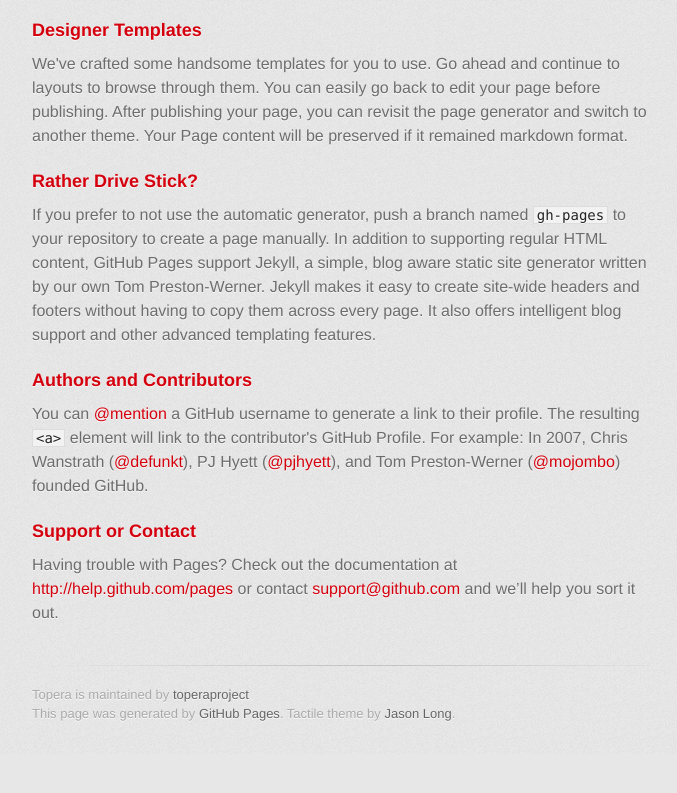
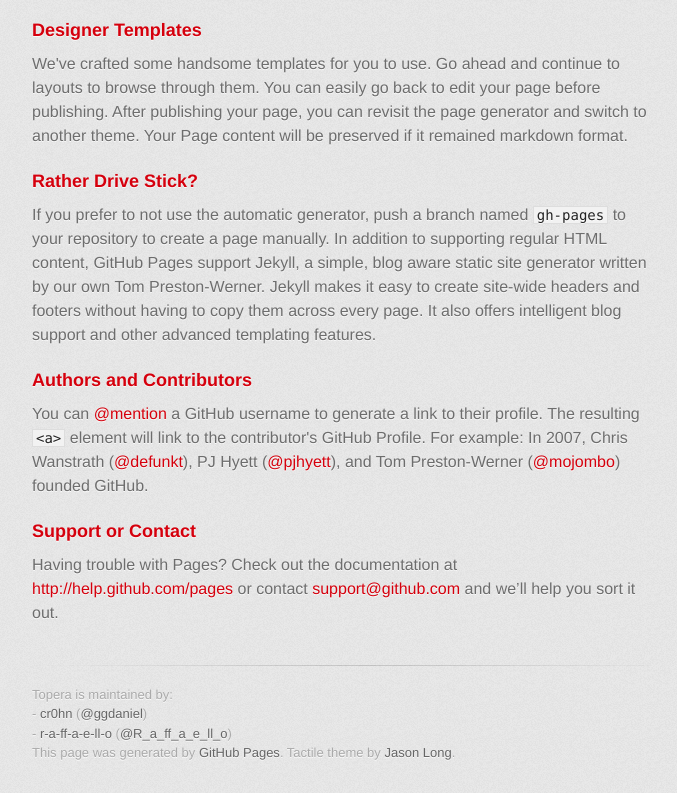
Before and after one commit to toperaproject/topera, a plain HTML site: page index.html in a window 1280 px wide. Shown: the part 606-1399 px from the top of the page, without its empty margins (298-975 px from the left). Before the commit the page ends 1360 px from the top, so only its background shows below. Drawn offline with Linux system fonts and the light colour scheme; a web font is replaced by a local one.

Commit message:
Update index.html

```diff
--- a/index.html
+++ b/index.html
@@ -10,7 +10,7 @@
     <!--[if lt IE 9]>
     <script src="//html5shiv.googlecode.com/svn/trunk/html5.js"></script>
     <![endif]-->
-    <title>Topera by toperaproject</title>
+    <title>Topera project</title>
   </head>
 
   <body>
@@ -60,7 +60,9 @@
         </section>
 
         <footer>
-          Topera is maintained by <a href="https://github.com/toperaproject">toperaproject</a><br>
+          Topera is maintained by: <br>
+          - <a href="http://github.com/cr0hn">cr0hn</a> (<a href="https://twitter.com/ggdaniel">@ggdaniel</a>)<br>
+          - <a href="https://github.com/r-a-ff-a-e-ll-o">r-a-ff-a-e-ll-o</a> (<a href="https://twitter.com/R_a_ff_a_e_ll_o">@R_a_ff_a_e_ll_o</a>)<br>
           This page was generated by <a href="http://pages.github.com">GitHub Pages</a>. Tactile theme by <a href="http://twitter.com/jasonlong">Jason Long</a>.
         </footer>
 
```
